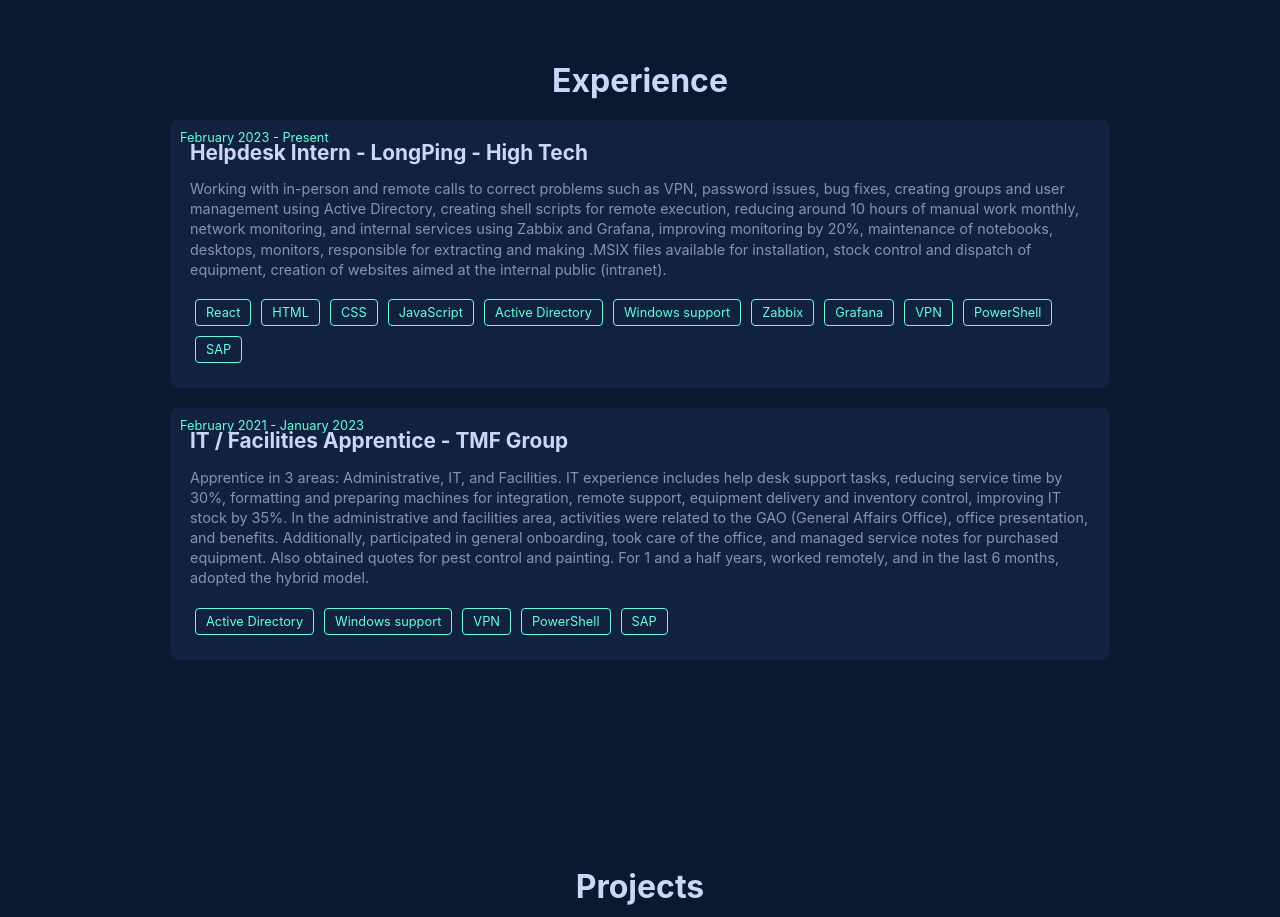
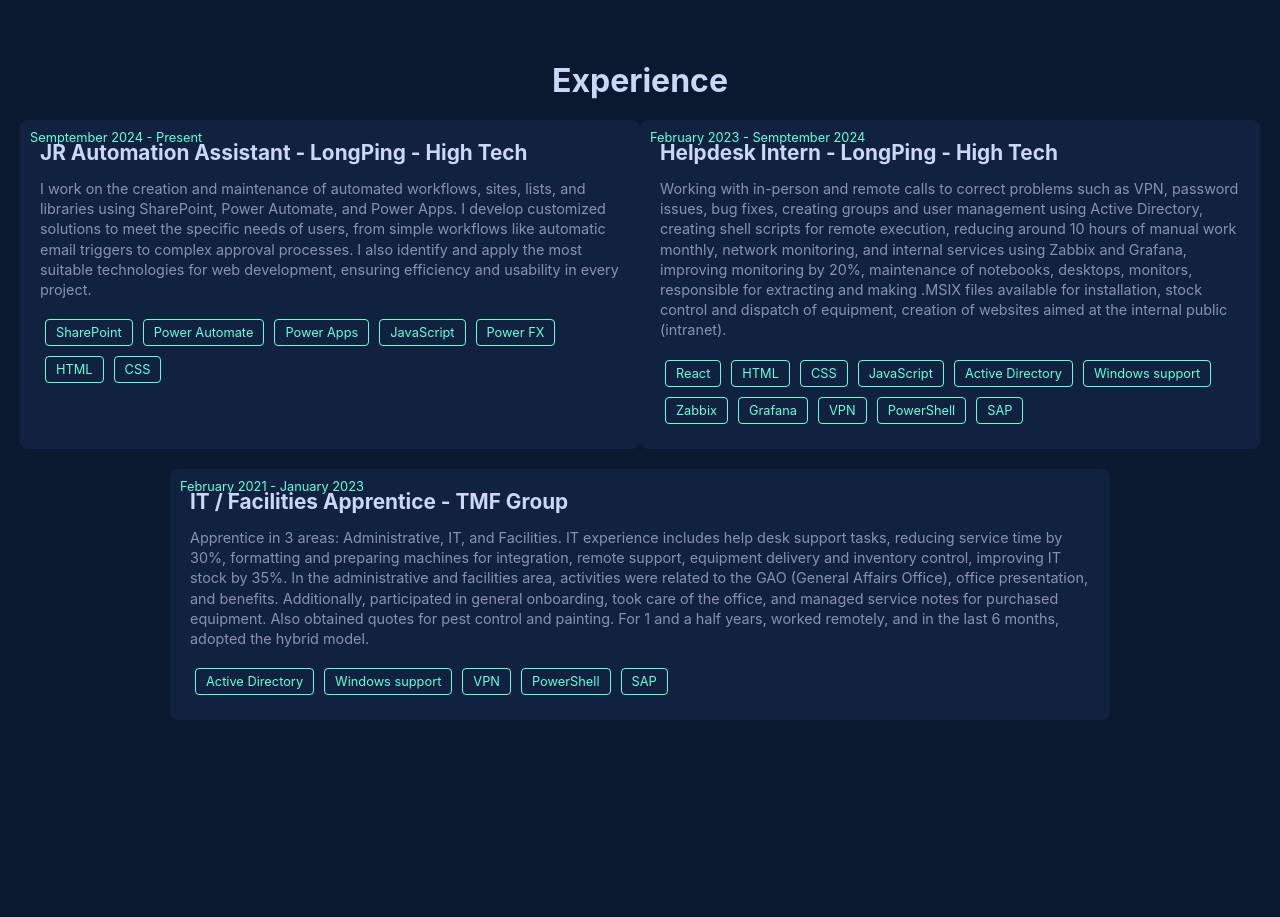
Before and after one commit to vLecaBR/my-portfolio, a React (Create React App) app: page / in a window 1280 px wide. Shown: the part 1340-2257 px from the top of the page. Built offline with nearby package versions, Linux system fonts and the light colour scheme.

Commit message:
experience updated "hired"

```diff
--- a/src/components/Experience.js
+++ b/src/components/Experience.js
@@ -5,8 +5,29 @@
   <Section id="experience">
     <Title>Experience</Title>
     <Job>
+    <JobDetails>
+        <JobDate>Semptember 2024 - Present</JobDate>
+        <JobTitle>JR Automation Assistant - LongPing - High Tech</JobTitle>
+        <JobDescription>
+        I work on the creation and maintenance of automated workflows, sites,
+        lists, and libraries using SharePoint, Power Automate, and Power Apps.
+        I develop customized solutions to meet the specific needs of users, from
+        simple workflows like automatic email triggers to complex approval processes.
+        I also identify and apply the most suitable technologies for web development,
+        ensuring efficiency and usability in every project.
+        </JobDescription>
+        <Skills>
+          <Skill>SharePoint</Skill>
+          <Skill>Power Automate</Skill>
+          <Skill>Power Apps</Skill>
+          <Skill>JavaScript</Skill>
+          <Skill>Power FX</Skill>
+          <Skill>HTML</Skill>
+          <Skill>CSS</Skill>
+        </Skills>
+      </JobDetails>
       <JobDetails>
-        <JobDate>February 2023 - Present</JobDate>
+        <JobDate>February 2023 - Semptember 2024</JobDate>
         <JobTitle>Helpdesk Intern - LongPing - High Tech</JobTitle>
         <JobDescription>
           Working with in-person and remote calls to correct problems such as VPN,
```
